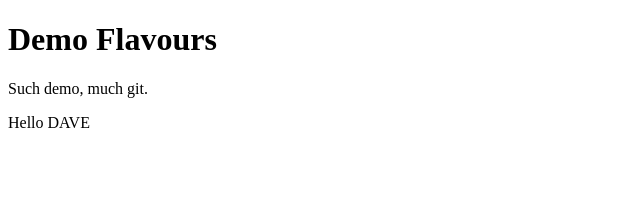
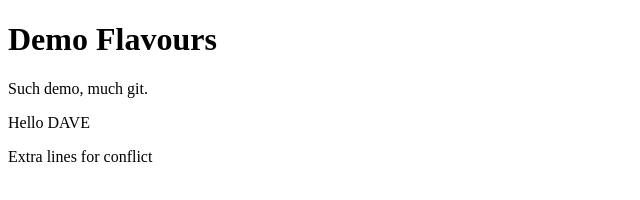
Before and after one commit to badgersmack/demo-repo, a plain HTML site: page index.html in a window 1280 px wide. Shown: the whole page, without its empty margins (0-640 px from the left). Drawn offline with Linux system fonts and the light colour scheme.

Commit message:
added new bits

```diff
--- a/index.html
+++ b/index.html
@@ -8,5 +8,6 @@
 <h1>Demo Flavours</h1>
 <p>Such demo, much git.</p>
 <p>Hello DAVE</p>
+<p>Extra lines for conflict</p>
 </body>
 </html>
```
